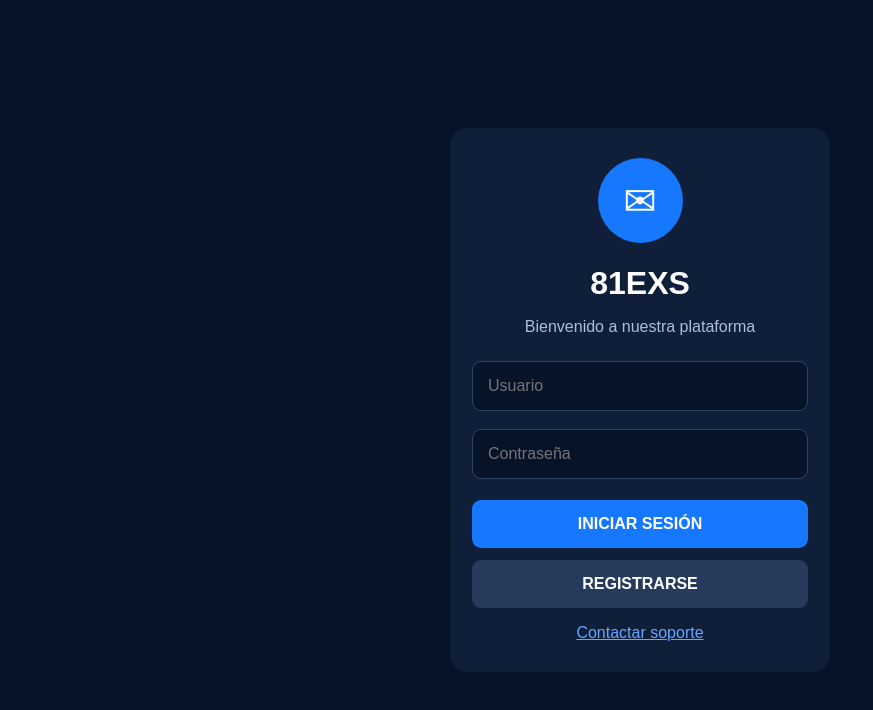
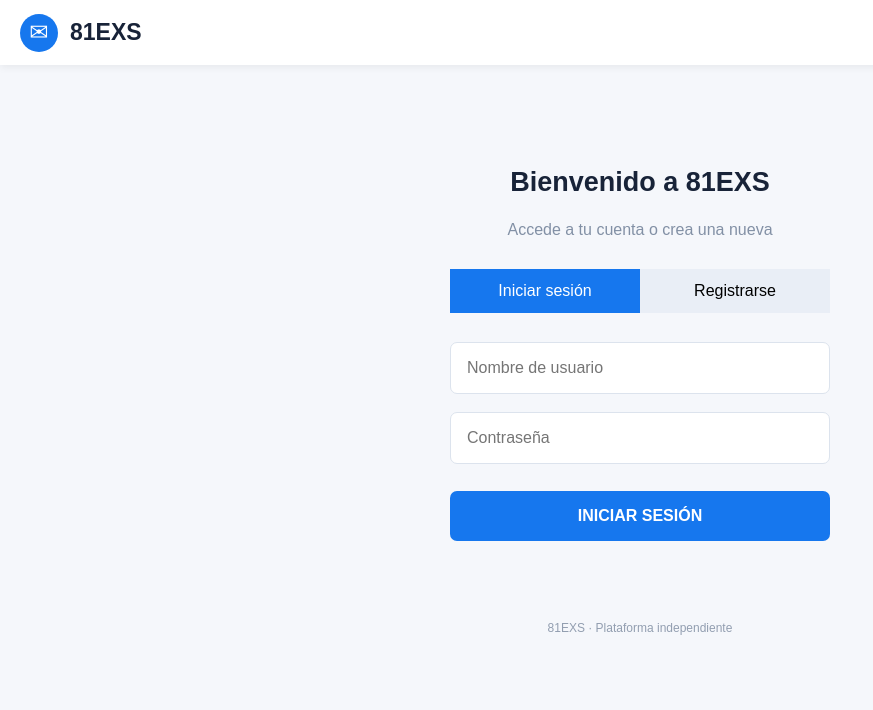
Before and after one commit to estivenx06-cpu/81exs, a plain HTML site: page index.html in a window 1280 px wide. Shown: the whole page, without its empty margins (0-873 px from the left). Drawn offline with Linux system fonts and the light colour scheme.

Commit message:
Update index.html

```diff
--- a/index.html
+++ b/index.html
@@ -3,107 +3,85 @@
 <html lang="es">
 <head>
 <meta charset="UTF-8">
-<meta name="viewport" content="width=device-width, initial-scale=1.0">
+<meta name="viewport" content="width=device-width, initial-scale=1">
 <title>81EXS</title>
 <style>
 *{box-sizing:border-box}
 body{
- margin:0;background:#071329;color:white;
+ margin:0;background:#f5f7fb;color:#182338;
  font-family:Arial,sans-serif;
- display:flex;justify-content:center;
- align-items:center;min-height:100vh;
 }
-.container{
- width:90%;max-width:380px;
- text-align:center;padding:30px 22px;
- background:#101f39;border-radius:18px;
+header{
+ height:65px;background:#fff;
+ display:flex;align-items:center;
+ padding:0 20px;gap:12px;
+ box-shadow:0 2px 8px #0001;
 }
 .logo{
- width:85px;height:85px;border-radius:50%;
- background:#1677ff;margin:0 auto 20px;
- display:flex;align-items:center;
- justify-content:center;font-size:40px;
+ width:38px;height:38px;border-radius:50%;
+ background:#1677ee;color:white;
+ display:grid;place-items:center;font-size:23px;
 }
-h1{margin-bottom:8px}
-p{color:#aebed5}
+.brand{font-size:23px;font-weight:bold}
+main{
+ max-width:430px;margin:55px auto;
+ padding:25px;
+}
+h2{text-align:center;font-size:27px}
+.subtitle{text-align:center;color:#8290a5}
+.tabs{display:flex;margin:30px 0 20px}
+.tab{
+ flex:1;padding:13px;border:0;
+ background:#e9eef6;font-size:16px;
+}
+.tab.active{background:#1677ee;color:white}
 input{
- width:100%;padding:15px;margin:9px 0;
- border:1px solid #30435f;border-radius:9px;
- background:#071329;color:white;font-size:16px;
+ width:100%;padding:16px;margin:9px 0;
+ border:1px solid #dce3ed;border-radius:7px;
+ font-size:16px;
 }
-button{
- width:100%;padding:15px;margin-top:12px;
- border:0;border-radius:9px;
- background:#1677ff;color:white;
+button.submit{
+ width:100%;padding:16px;margin-top:18px;
+ background:#1677ee;color:white;
+ border:0;border-radius:7px;
  font-size:16px;font-weight:bold;
 }
-.secondary{background:#263b5b}
-.hidden{display:none}
-a{color:#67a6ff}
+footer{text-align:center;color:#929eb0;font-size:12px}
 </style>
 </head>
 <body>
-<div class="container">
+<header>
  <div class="logo">✉</div>
- <h1>81EXS</h1>
- <p>Bienvenido a nuestra plataforma</p>
+ <div class="brand">81EXS</div>
+</header>
+<main>
+ <h2>Bienvenido a 81EXS</h2>
+ <p class="subtitle">Accede a tu cuenta o crea una nueva</p>
+
+ <div class="tabs">
+  <button class="tab active" id="loginTab" onclick="show('login')">Iniciar sesión</button>
+  <button class="tab" id="registerTab" onclick="show('register')">Registrarse</button>
+ </div>
 
  <section id="login">
-  <input id="loginUser" placeholder="Usuario" autocomplete="username">
-  <input id="loginPass" type="password" placeholder="Contraseña" autocomplete="current-password">
-  <button onclick="login()">INICIAR SESIÓN</button>
-  <button class="secondary" onclick="showRegister()">REGISTRARSE</button>
+  <input placeholder="Nombre de usuario" autocomplete="username">
+  <input type="password" placeholder="Contraseña" autocomplete="current-password">
+  <button class="submit" onclick="alert('La autenticación segura se configurará en el siguiente paso.')">INICIAR SESIÓN</button>
  </section>
 
- <section id="register" class="hidden">
-  <input id="newUser" placeholder="Crear usuario" autocomplete="username">
-  <input id="newPass" type="password" placeholder="Crear contraseña" autocomplete="new-password">
-  <button onclick="register()">CREAR CUENTA</button>
-  <button class="secondary" onclick="showLogin()">VOLVER</button>
+ <section id="register" hidden>
+  <input placeholder="Crear nombre de usuario" autocomplete="username">
+  <input type="password" placeholder="Crear contraseña" autocomplete="new-password">
+  <button class="submit" onclick="alert('El registro seguro se configurará en el siguiente paso.')">CREAR CUENTA</button>
  </section>
-
- <p id="message"></p>
- <a href="https://wa.me/50363052304" target="_blank">Contactar soporte</a>
-</div>
-
+</main>
+<footer>81EXS · Plataforma independiente</footer>
 <script>
-function showRegister(){
- loginSection(false);
- document.getElementById('register').classList.remove('hidden');
-}
-function showLogin(){
- document.getElementById('register').classList.add('hidden');
- loginSection(true);
-}
-function loginSection(show){
- document.getElementById('login').classList.toggle('hidden',!show);
-}
-function register(){
- const user=document.getElementById('newUser').value.trim();
- const pass=document.getElementById('newPass').value;
- if(user.length<3 || pass.length<8){
-  message('Usa un usuario de 3 caracteres y contraseña de 8 o más.');
-  return;
- }
- let users=JSON.parse(localStorage.getItem('81exs_users')||'{}');
- if(users[user]){message('Ese usuario ya existe.');return;}
- users[user]=pass;
- localStorage.setItem('81exs_users',JSON.stringify(users));
- message('Cuenta creada en este dispositivo. Ya puedes iniciar sesión.');
- showLogin();
-}
-function login(){
- const user=document.getElementById('loginUser').value.trim();
- const pass=document.getElementById('loginPass').value;
- const users=JSON.parse(localStorage.getItem('81exs_users')||'{}');
- if(users[user]===pass){
-  message('Sesión iniciada correctamente.');
- }else{
-  message('Usuario o contraseña incorrectos.');
- }
-}
-function message(text){
- document.getElementById('message').textContent=text;
+function show(page){
+ document.getElementById('login').hidden=page!=='login';
+ document.getElementById('register').hidden=page!=='register';
+ document.getElementById('loginTab').classList.toggle('active',page==='login');
+ document.getElementById('registerTab').classList.toggle('active',page==='register');
 }
 </script>
 </body>
```
